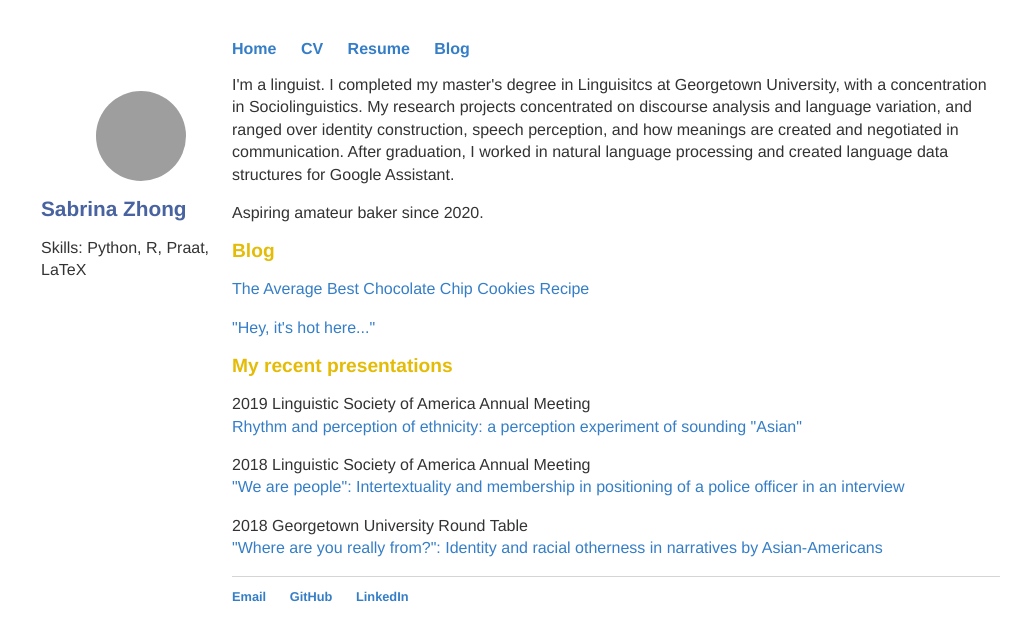
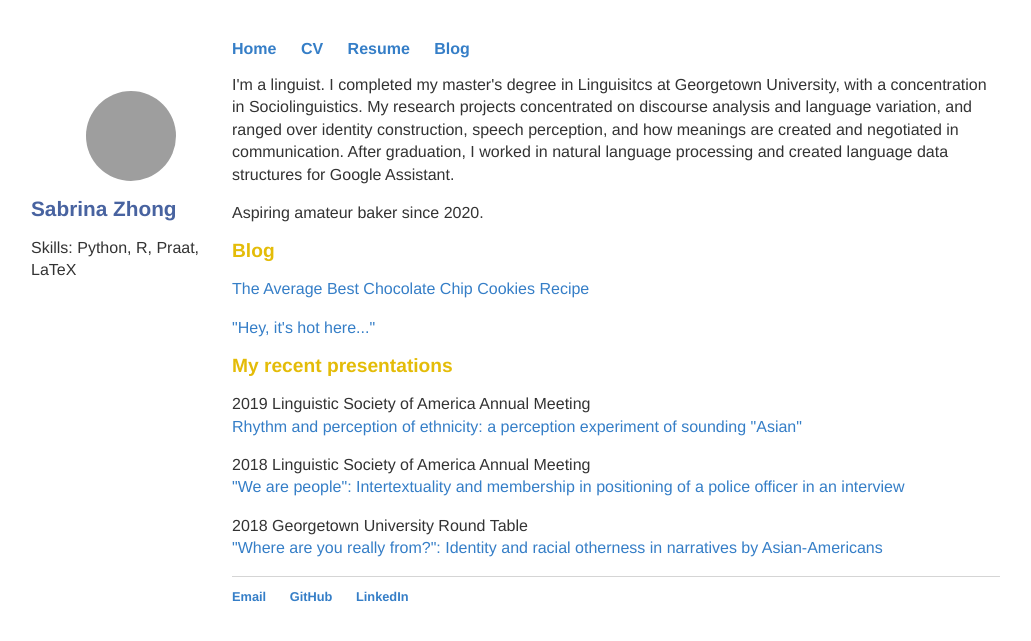
Before and after one commit to sabrinazhong/sabrinazhong.github.io, a Jekyll site: the page built from index.html, in a window 1280 px wide. Shown: the top 641 px of the page, without its empty margins (24-1055 px from the left). Built offline with Jekyll 4.4.1, drawn with Linux system fonts in a browser that asks for light colours; grey boxes are pictures that could not be loaded.

Commit message:
Update main.css

```diff
--- a/css/main.css
+++ b/css/main.css
@@ -71,7 +71,7 @@ ul.posts li {
 
 .sidebar {
   position: fixed;
-  left: 65px;
+  left: 55px;
   top: 75px;
   width: 200px;
   font-family: Helvetica, sans-serif;
```
